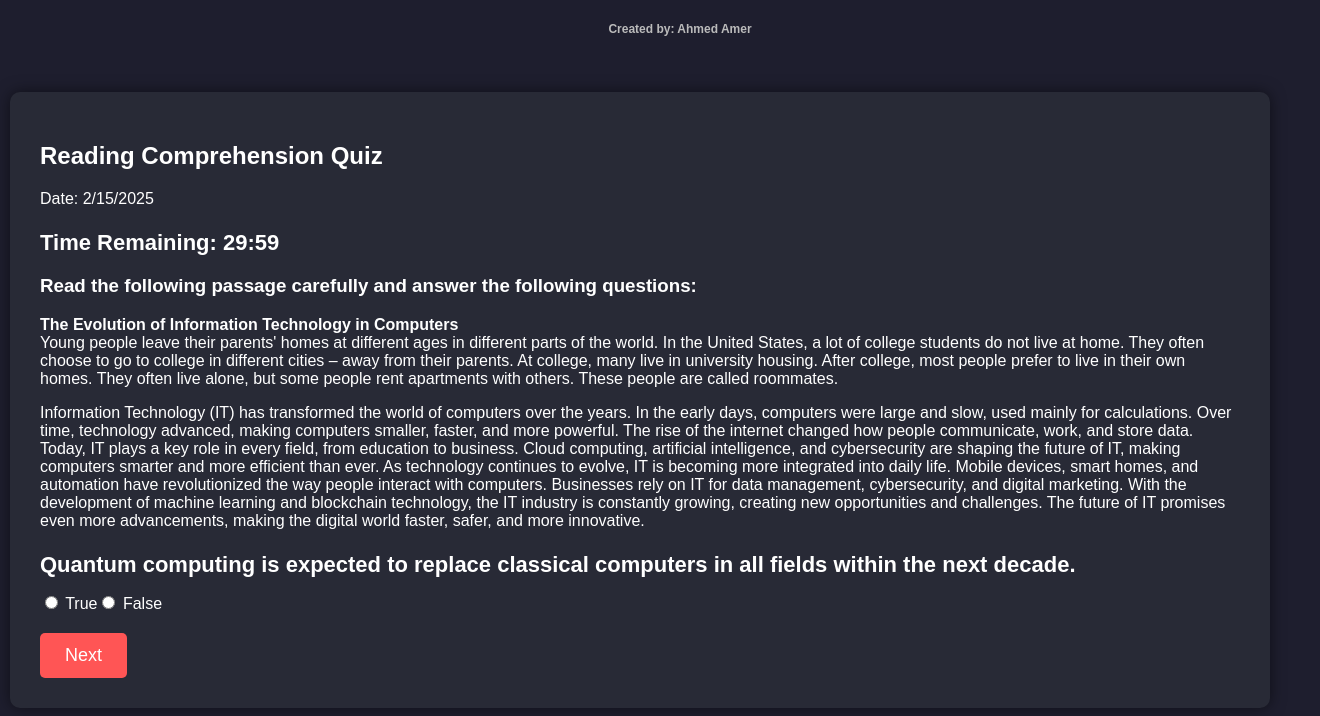
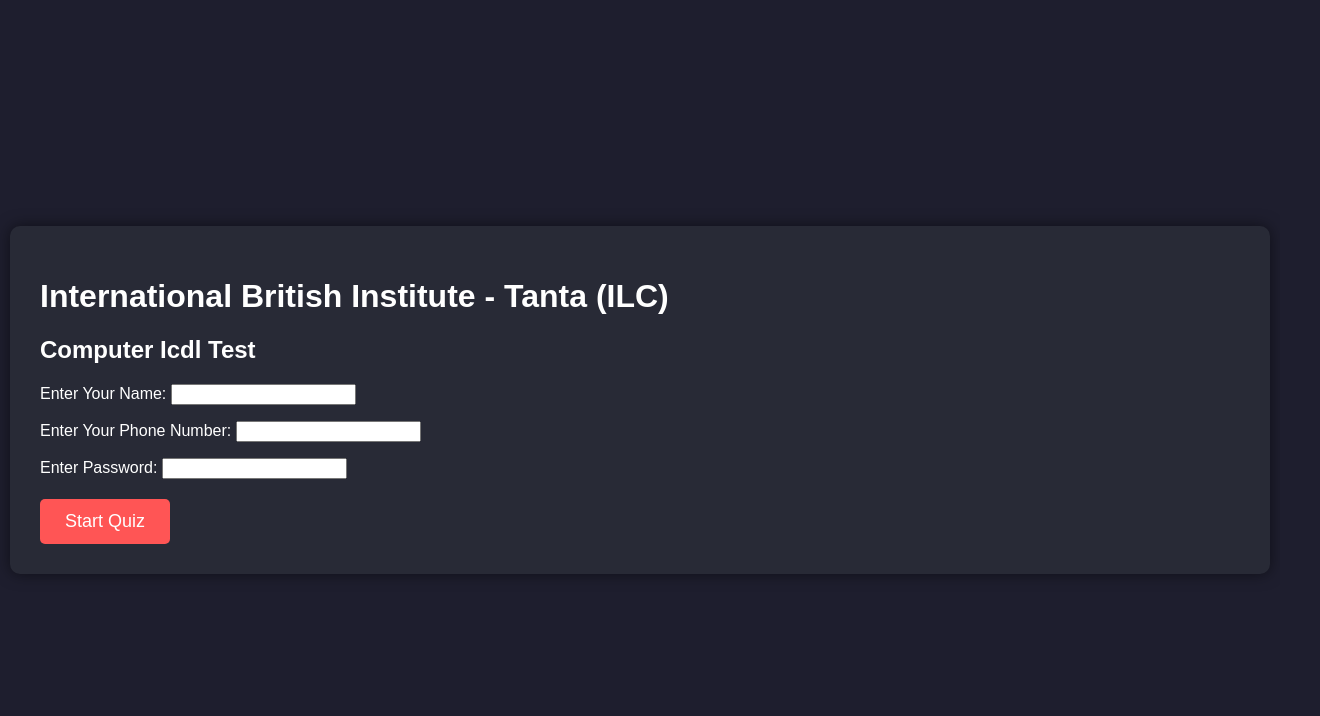
Before and after one commit to etiqotwf/dictonary, a website: page index.html in a window 1280 px wide. Both pictures are taken after a click on the button "Start Quiz". Shown: the whole page, 1320 px wide, since content can reach past the window. Drawn offline with Linux system fonts and the light colour scheme.

Commit message:
Auto update

```diff
--- a/index.html
+++ b/index.html
@@ -190,7 +190,14 @@
         let timerInterval;
         let startTime;
 
-       function startQuiz() {
+        function startQuiz() {
+    let password = document.getElementById("password").value;
+
+    if (password !== "1234") {
+        alert("كلمة المرور غير صحيحة! الرجاء المحاولة مرة أخرى.");
+        return;
+    }
+
     document.getElementById("startScreen").style.display = "none";
     document.getElementById("quizContainer").style.display = "block";
     startTime = new Date();
@@ -209,6 +216,7 @@
         elem.msRequestFullscreen();
     }
 }
+
 
 
         function startTimer() {
--- a/serverUrl.json
+++ b/serverUrl.json
@@ -1 +1 @@
-{"serverUrl":"https://3985-156-203-141-193.ngrok-free.app"}
+{"serverUrl":"https://59b3-156-203-141-193.ngrok-free.app"}
```
